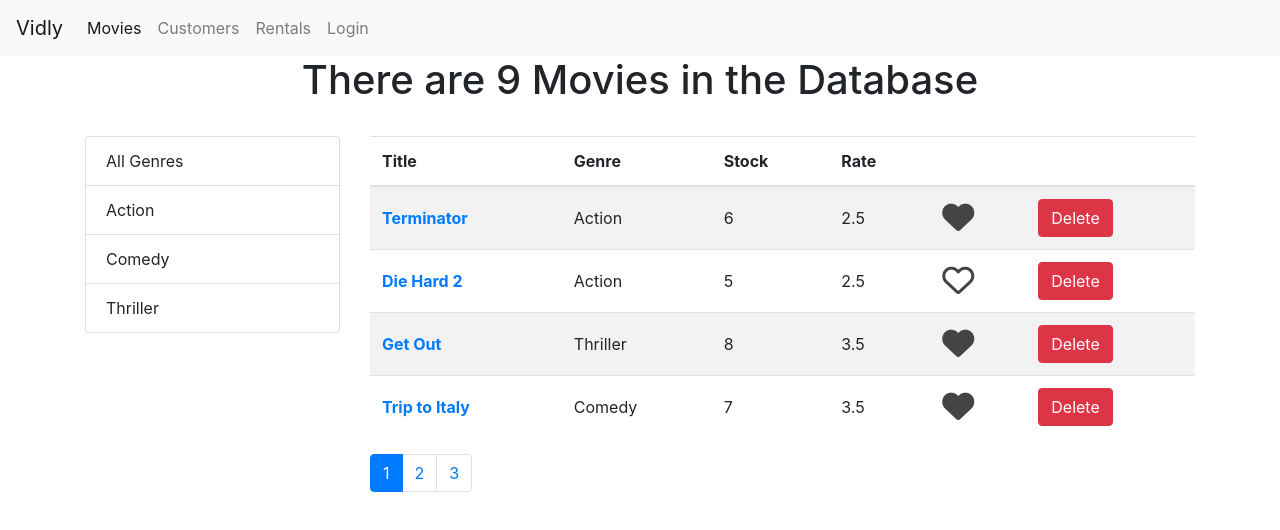
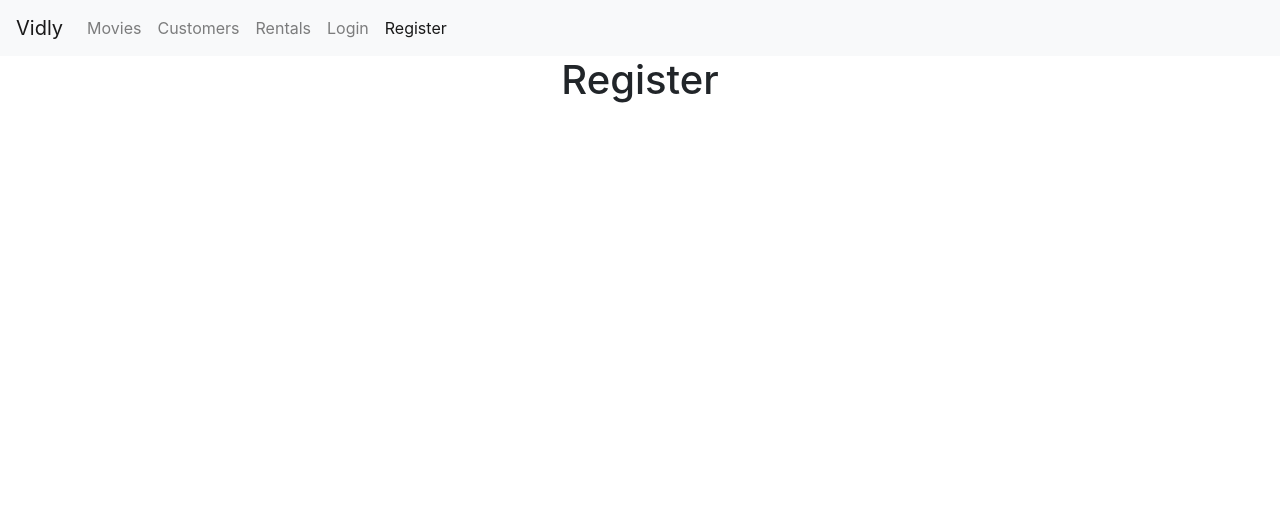
Before and after one commit to jasonlord/VidlyAppFrontEnd, a React (Create React App) app: page /register in a window 1280 px wide. Before the commit this address led to /movies. Shown: the top 530 px of the page. Built offline with nearby package versions, Linux system fonts and the light colour scheme.

Commit message:
added the registert component and link

```diff
--- a/src/App.js
+++ b/src/App.js
@@ -6,6 +6,7 @@ import Rentals from "./components/rentals";
 import NotFound from "./components/notFound";
 import MovieForm from "./components/movieForm";
 import LoginForm from "./components/loginForm";
+import Register from "./register";
 
 import NavBar from "./components/navbar";
 
@@ -23,6 +24,7 @@ function App() {
           <Route path="/movies" component={Movies} />
           <Route path="/customers" component={Customers} />
           <Route path="/rentals" component={Rentals} />
+          <Route path="/register" component={Register} />
           <Route path="/not-found" component={NotFound} />
           <Redirect from="/" to="/movies" />
           <Redirect to="/not-found" />
--- a/src/components/navbar.jsx
+++ b/src/components/navbar.jsx
@@ -41,6 +41,11 @@ const NavBar = () => {
               Login
             </NavLink>
           </li>
+          <li className="nav-item">
+            <NavLink className="nav-link" to="/register">
+              Register
+            </NavLink>
+          </li>
         </ul>
       </div>
     </nav>
--- /dev/null
+++ b/src/register.jsx
@@ -0,0 +1,10 @@
+import React, { Component } from "react";
+
+class Register extends Component {
+  state = {};
+  render() {
+    return <h1>Register</h1>;
+  }
+}
+
+export default Register;
```
